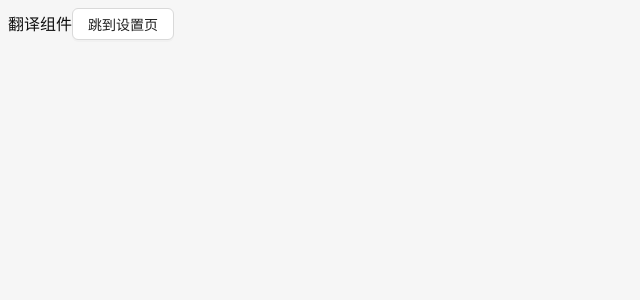
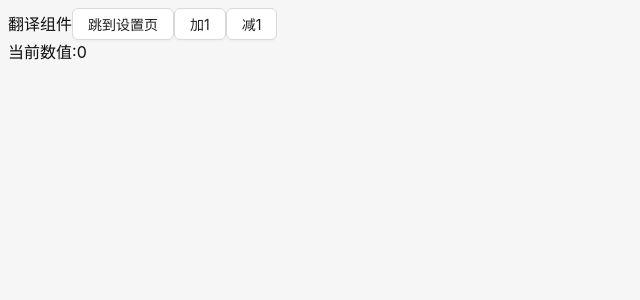
Before and after one commit to zhoushan1/select-ai-t, a React (Vite) app: page / in a window 1280 px wide. Shown: the top 300 px of the page, without its empty margins (0-640 px from the left). Built offline with nearby package versions, Linux system fonts and the light colour scheme.

Commit message:
feat: 增加redux

```diff
--- a/package.json
+++ b/package.json
@@ -11,6 +11,7 @@
     "lint": "eslint src/ --ext .ts,.tsx,.js,.jsx --fix"
   },
   "dependencies": {
+    "@reduxjs/toolkit": "^1.9.5",
     "@tauri-apps/api": "^1.3.0",
     "ahooks": "^3.7.7",
     "antd": "^5.5.0",
@@ -18,6 +19,7 @@
     "lodash-es": "^4.17.21",
     "react": "^18.2.0",
     "react-dom": "^18.2.0",
+    "react-redux": "^8.1.0",
     "react-router-dom": "^6.11.2"
   },
   "devDependencies": {
--- a/src/main.jsx
+++ b/src/main.jsx
@@ -2,9 +2,14 @@
 import ReactDOM from 'react-dom/client'
 import App from '@/components/app'
 import './styles.css'
+import { Provider } from 'react-redux'
+
+import { store } from '@/store'
 
 ReactDOM.createRoot(document.getElementById('root')).render(
   <React.StrictMode>
-    <App />
+    <Provider store={store}>
+      <App />
+    </Provider>
   </React.StrictMode>
 )
--- a/src/pages/translate/index.jsx
+++ b/src/pages/translate/index.jsx
@@ -1,9 +1,13 @@
 import React from 'react'
 import { useNavigate } from 'react-router-dom'
 import { Checkbox, ConfigProvider, Radio, Button } from 'antd'
+import { useSelector, useDispatch } from 'react-redux'
+import { decrement, increment } from '@/store/counterSlice'
 
 export default function Translate() {
   const navigate = useNavigate()
+  const count = useSelector((state) => state.counter.value)
+  const dispatch = useDispatch()
 
   const handleClick = () => {
     navigate('/setting')
@@ -12,6 +16,13 @@
   return (
     <div>
       翻译组件<Button onClick={handleClick}>跳到设置页</Button>
+      <Button aria-label="Increment value" onClick={() => dispatch(increment())}>
+        加1
+      </Button>
+      <Button aria-label="Decrement value" onClick={() => dispatch(decrement())}>
+        减1
+      </Button>
+      <div>当前数值:{count}</div>
     </div>
   )
 }
--- /dev/null
+++ b/src/store/counterSlice.js
@@ -0,0 +1,30 @@
+import { createSlice } from '@reduxjs/toolkit'
+
+const initialState = {
+  value: 0
+}
+
+export const counterSlice = createSlice({
+  name: 'counter',
+  initialState,
+  reducers: {
+    increment: (state) => {
+      // Redux Toolkit allows us to write "mutating" logic in reducers. It
+      // doesn't actually mutate the state because it uses the Immer library,
+      // which detects changes to a "draft state" and produces a brand new
+      // immutable state based off those changes
+      state.value += 1
+    },
+    decrement: (state) => {
+      state.value -= 1
+    },
+    incrementByAmount: (state, action) => {
+      state.value += action.payload
+    }
+  }
+})
+
+// Action creators are generated for each case reducer function
+export const { increment, decrement, incrementByAmount } = counterSlice.actions
+
+export default counterSlice.reducer
--- /dev/null
+++ b/src/store/index.js
@@ -0,0 +1,8 @@
+import { configureStore } from '@reduxjs/toolkit'
+import counterReducer from './counterSlice'
+
+export const store = configureStore({
+  reducer: {
+    counter: counterReducer
+  }
+})
```
Also changed, not shown: 1 other file (tests, documents, lock files or other folders).
